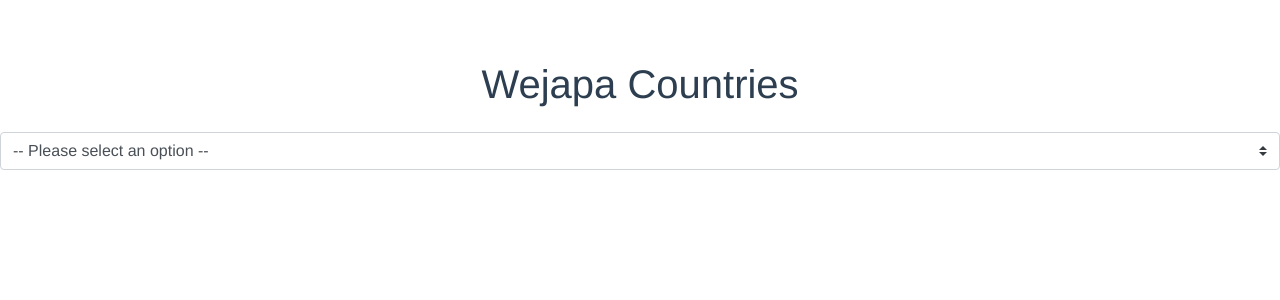
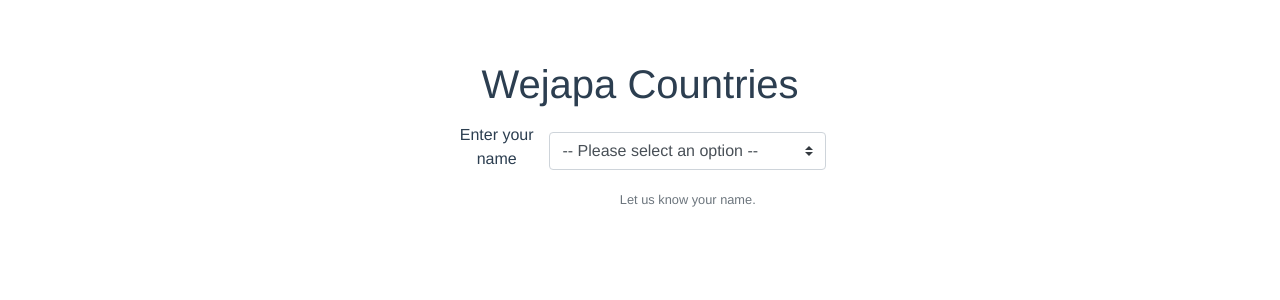
Before and after one commit to Ayoazeez26/wejapa-countries, a Vue app: page / in a window 1280 px wide. Shown: the top 300 px of the page. Built offline with nearby package versions, Linux system fonts and the light colour scheme; no server answers.

Commit message:
added JSON file

```diff
--- a/src/components/Check.vue
+++ b/src/components/Check.vue
@@ -1,7 +1,15 @@
 <template>
-  <div>
+  <div class="input-container">
     <h1>Wejapa Countries</h1>
 
+    <b-form-group
+      id="fieldset-horizontal"
+      label-cols-sm="4"
+      label-cols-lg="3"
+      description="Let us know your name."
+      label="Enter your name"
+      label-for="input-horizontal"
+    >
       <b-form-select v-model="selected" :options="options" class="mb-3 mt-3">
         <!-- This slot appears above the options from 'options' prop -->
         <template v-slot:first>
@@ -12,6 +20,7 @@
         <b-form-select-option value="C">Option C</b-form-select-option>
         <b-form-select-option value="D">Option D</b-form-select-option>
       </b-form-select>
+    </b-form-group>
   </div>
 </template>
 
@@ -25,6 +34,22 @@
           { value: 'B', text: 'Option B (from options prop)' }
         ]
       }
+    },
+    mounted: function() {
+      fetch('../assets/countries+states+cities.json')
+        .then(res => res.json)
+        .then(data => console.log(data))
     }
   }
 </script>
+
+<style scoped>
+  .input-container {
+    margin: 0 auto;
+    width: 50%;
+    display: flex;
+    flex-direction: column;
+    justify-content: center;
+    align-items: center;
+  }
+</style>
```
Lines whose indentation alone changed are shown as unchanged.
